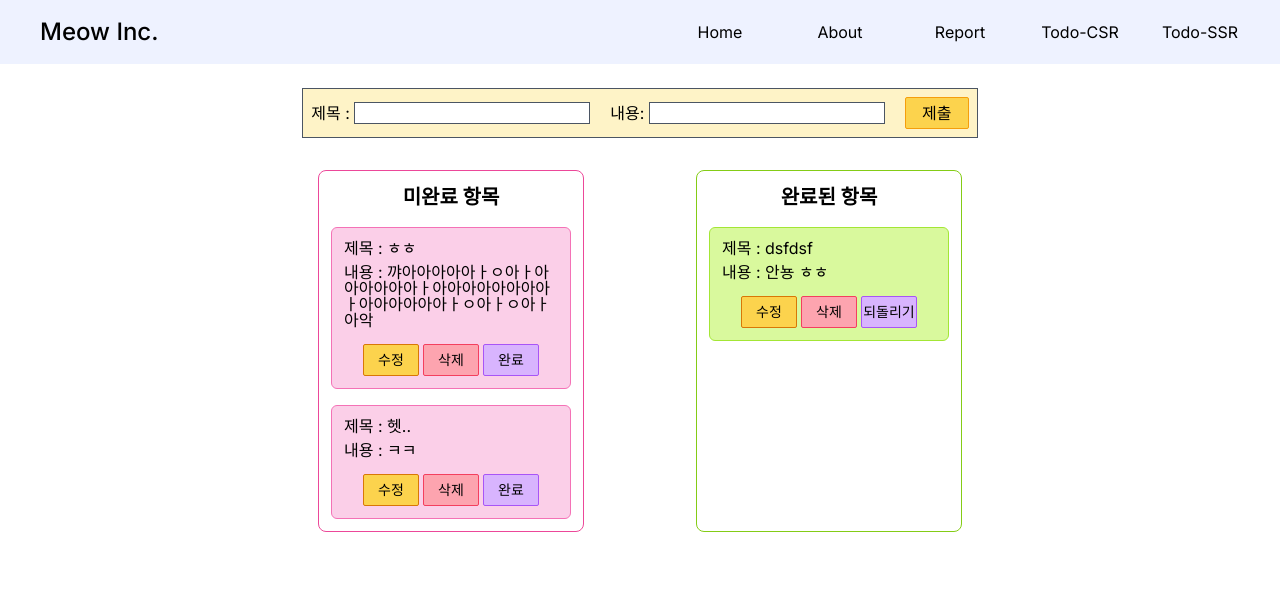
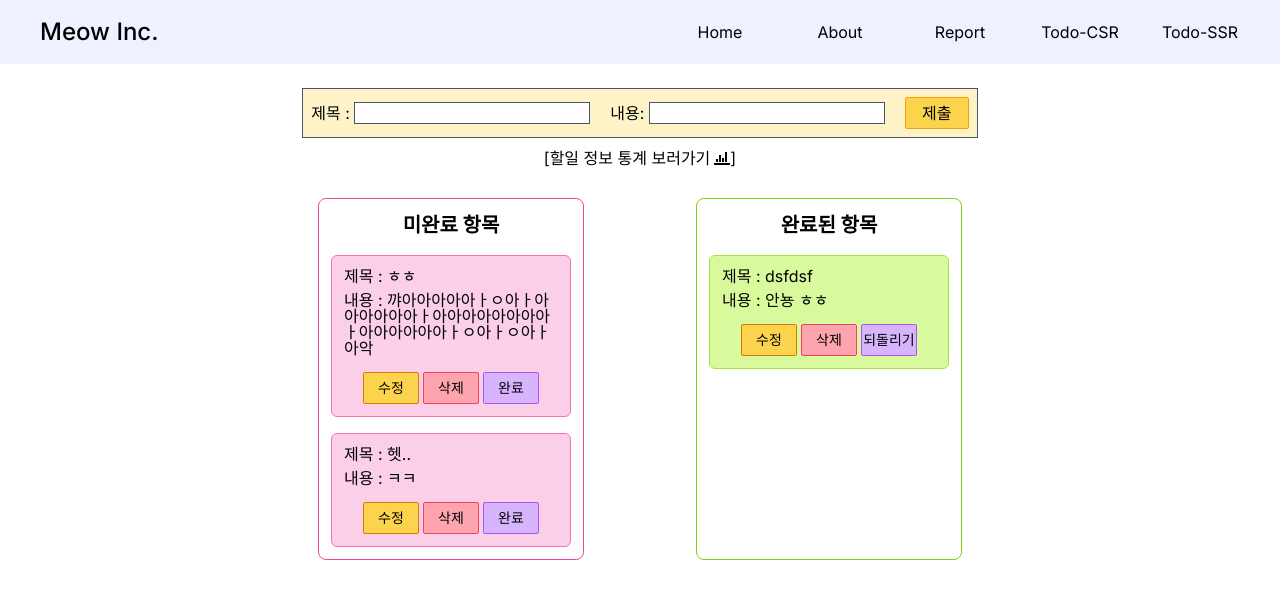
Before and after one commit to seopport/NextTasker, a Next.js app: page /todo-csr in a window 1280 px wide. Shown: the top 598 px of the page. Built offline with nearby package versions, Linux system fonts and the light colour scheme; data requests are answered from the project's data file.

Commit message:
[feat] CSR->Report 라우팅 적용

```diff
--- a/src/app/todo-csr/page.tsx
+++ b/src/app/todo-csr/page.tsx
@@ -2,9 +2,13 @@
 
 import TodoTask from '@/components/TodoTask';
 import { Todo } from '@/types';
+import { ImStatsBars } from 'react-icons/im';
 import React, { ChangeEvent, useEffect, useState } from 'react';
+import { useRouter } from 'next/navigation';
 
 const TodoCSRPage = () => {
+  const router = useRouter();
+
   const [todos, setTodos] = useState<Todo[]>();
   const [isModifying, setIsModifying] = useState(false);
   const [targetTodo, setTargetTodo] = useState<Todo>();
@@ -94,7 +98,9 @@ const TodoCSRPage = () => {
 
       setTitle('');
       setContent('');
-    } catch (error) {}
+    } catch (error) {
+      console.log(error);
+    }
   };
 
   return (
@@ -145,7 +151,6 @@ const TodoCSRPage = () => {
           </div>
         </div>
       </div>
-
       {/* 할일 입력 칸 */}
       <div className='bg-amber-100 p-2 border border-solid border-gray-600 w-fit mt-6'>
         제목 :{' '}
@@ -168,6 +173,10 @@ const TodoCSRPage = () => {
         </button>
       </div>
 
+      {/* 통계 routing */}
+      <button onClick={() => router.push('/report')} className='flex mt-3'>
+        [할일 정보 통계 보러가기 <ImStatsBars className='ml-1' />]
+      </button>
       {/* Task 컴포넌트 */}
       <div className='flex gap-28 mt-8'>
         <TodoTask todos={todos} setTargetTodo={setTargetTodo} setIsModifying={setIsModifying} isDone={false} />
--- a/src/components/TodoTask.tsx
+++ b/src/components/TodoTask.tsx
@@ -1,5 +1,6 @@
 import { Todo } from '@/types';
 import React from 'react';
+import { ImStatsBars } from 'react-icons/im';
 
 type PropsType = {
   todos: Todo[];
```
